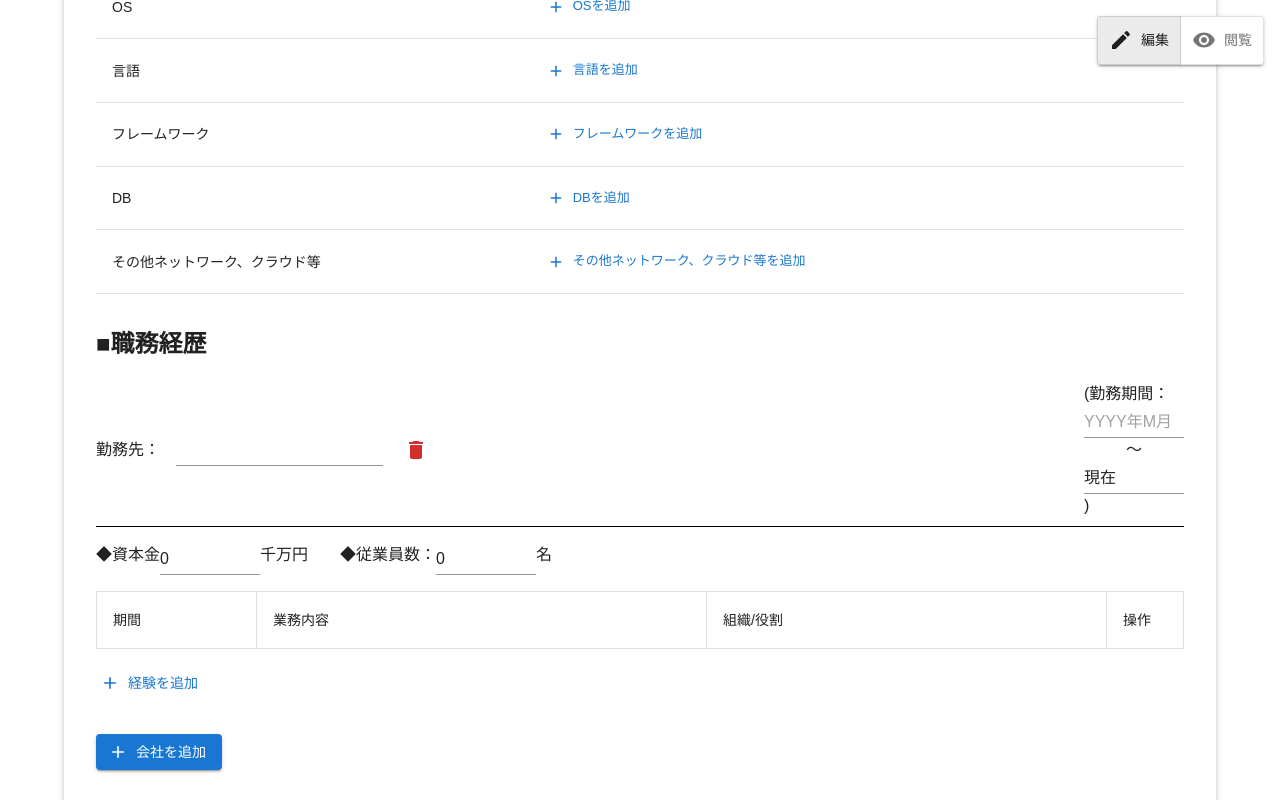
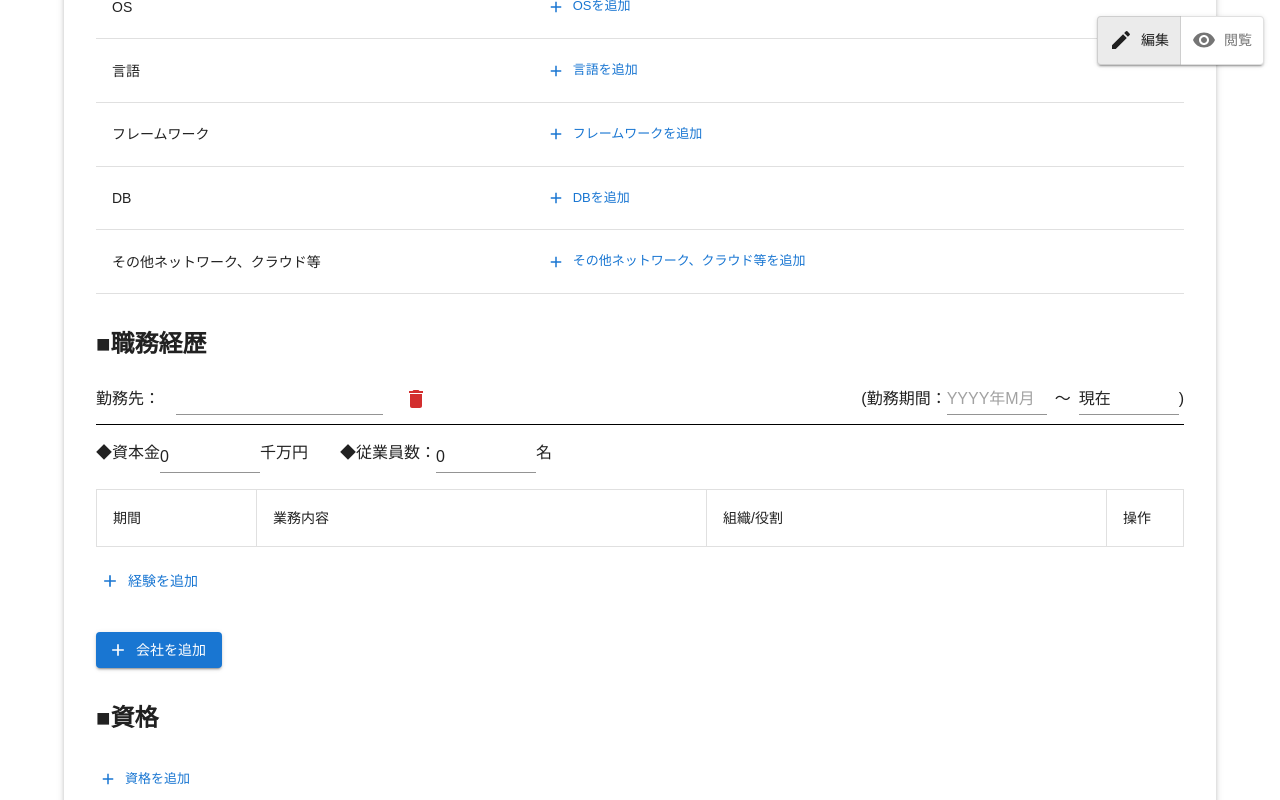
Before and after one commit to hiroki-sato-workman/resume-builder, a React (Create React App) app: page / in a window 1280 px wide. Both pictures are taken after a click on the button "会社を追加". Shown: the part 826-1626 px from the top of the page. Built offline with nearby package versions, Linux system fonts and the light colour scheme.

Commit message:
fix: レイアウト崩れを修正

```diff
--- a/src/components/WorkHistory/WorkHistory.tsx
+++ b/src/components/WorkHistory/WorkHistory.tsx
@@ -149,7 +149,7 @@ const WorkHistory: FC<Props> = ({ workHistory, onChange, isEditMode }) => {
               <Box>
                 (勤務期間：
                 {isEditMode ? (
-                  <Box>
+                  <Box component="span" sx={{ display: 'inline-flex', alignItems: 'center' }}>
                     <TextField
                       variant="standard"
                       value={company.period.start}
@@ -175,7 +175,7 @@ const WorkHistory: FC<Props> = ({ workHistory, onChange, isEditMode }) => {
                     />
                   </Box>
                 ) : (
-                  <Box>
+                  <Box component="span" sx={{ display: 'inline-flex', alignItems: 'center' }}>
                     <span>{company.period.start}</span>
                     <span style={{ margin: '0 8px' }}>～</span>
                     <span>{company.period.end}</span>
```
Also changed, not shown: src/components/TechnicalSkills/ViewModeTechnicalSkills/ViewModeTechnicalSkills.tsx (line endings or trailing spaces).
